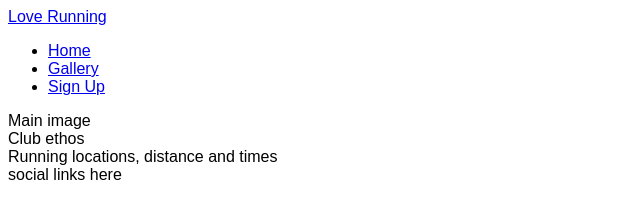
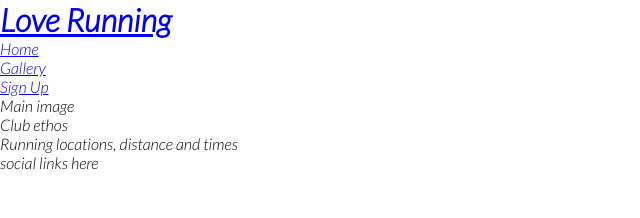
Before and after one commit to S-shah93/love-running, a plain HTML site: page index.html in a window 1280 px wide. Shown: the whole page, without its empty margins (0-640 px from the left). Drawn offline with Linux system fonts and the light colour scheme.

Commit message:
Add google fonts and remove default margin, padding and boarder

```diff
--- a/assets/css/style.css
+++ b/assets/css/style.css
@@ -1,3 +1,12 @@
+@import url('https://fonts.googleapis.com/css2?family=Lato:ital,wght@1,300&family=Oswald:wght@300&display=swap');
+
+* {
+    margin: 0;
+    padding: 0;
+    border: none;
+}
+
 body {
-    font-family: "arial";
+    font-family: Lato, "sans-serif";
+    font-weight: 300;
 }
--- a/index.html
+++ b/index.html
@@ -14,7 +14,9 @@
 
 <body>
     <header>
-        <a href="index.html" <h1>Love Running</h1>
+        <a href="index.html">
+            <h1>Love Running</h1>
+        </a>
             <nav>
                 <ul>
                     <li>
```
